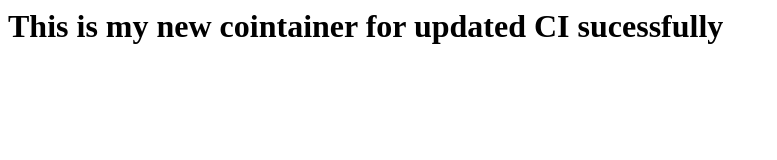
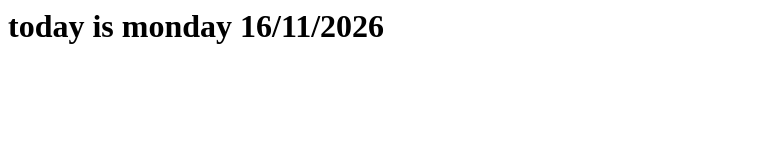
Before and after one commit to Faizalkhan05/CI-, a plain HTML site: page index.html in a window 1280 px wide. Shown: the whole page, without its empty margins (0-777 px from the left). Drawn offline with Linux system fonts and the light colour scheme.

Commit message:
12updated

```diff
--- a/index.html
+++ b/index.html
@@ -1 +1 @@
-<html><body><h1>This is my new cointainer for updated CI sucessfully</h1></body></html>
+<html><body><h1>today is monday 16/11/2026</h1></body></html>
```
